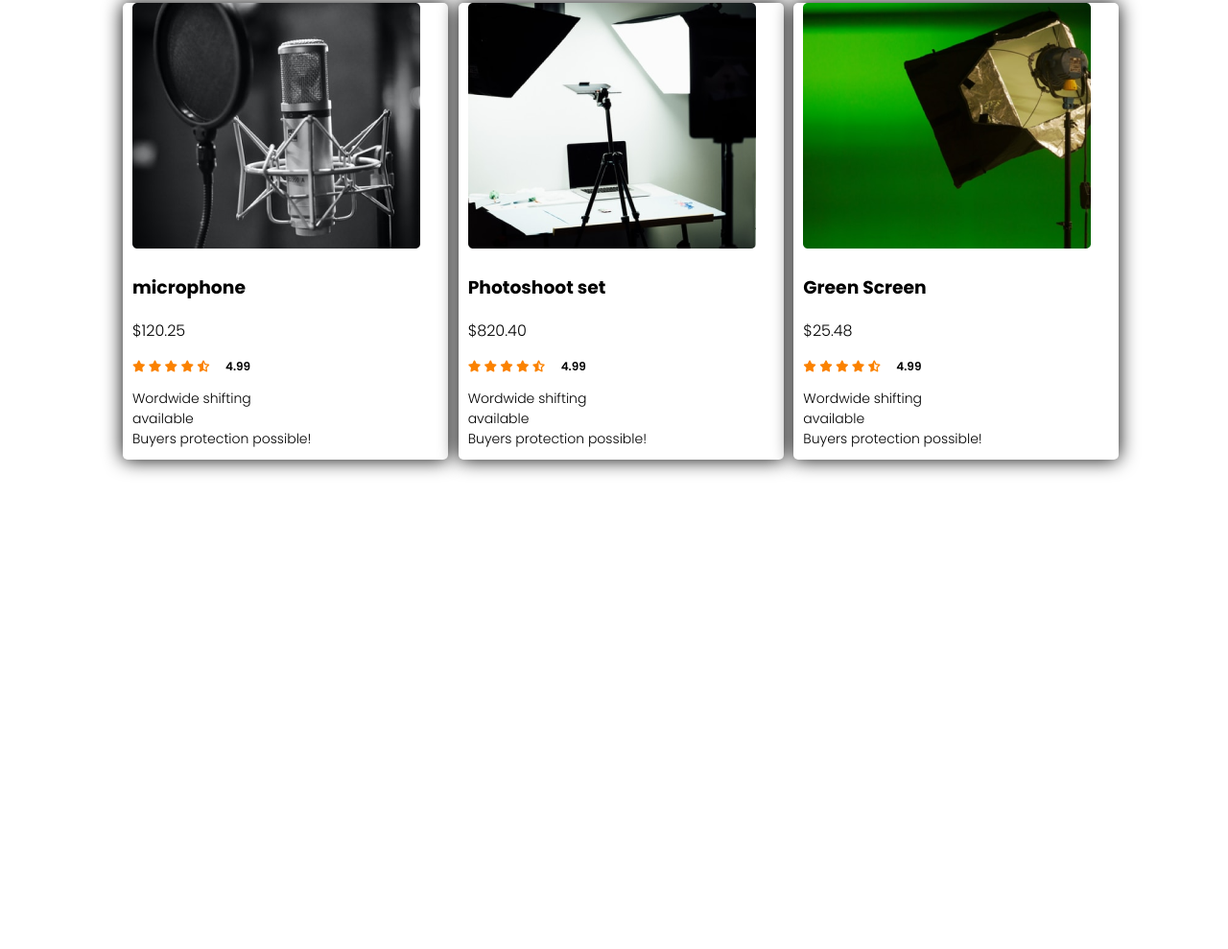
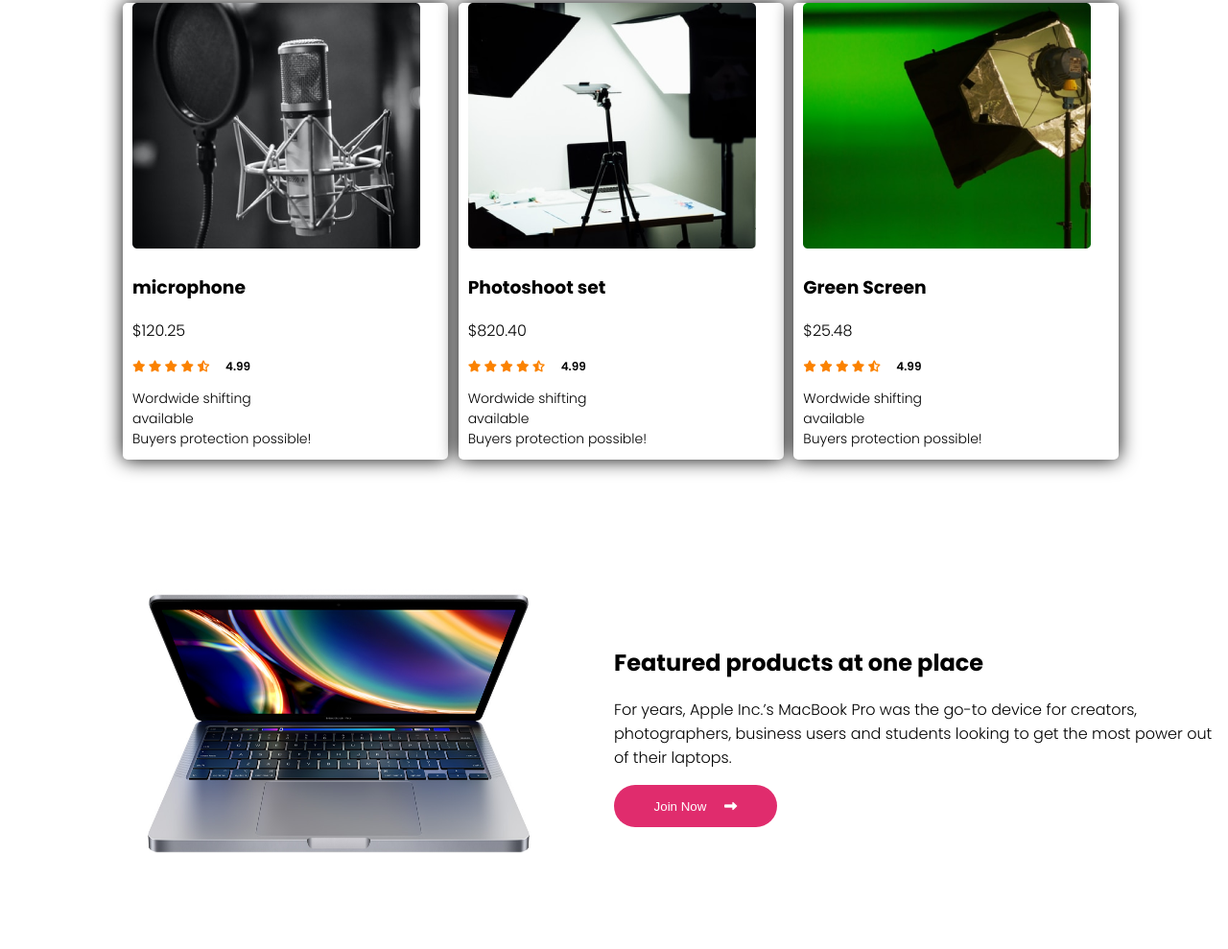
Before and after one commit to Sarfaraj116/second-assignment, a plain HTML site: page index.html in a window 1280 px wide. Shown: the part 1834-2823 px from the top of the page at 96% size. Before the commit the page ends 2363 px from the top, so only its background shows below. Drawn offline with Linux system fonts and the light colour scheme.

Commit message:
everything added

```diff
--- a/index.html
+++ b/index.html
@@ -16,7 +16,7 @@
     </header>
     <!-- journey starts -->
     <main>
-        <section>
+        <section class="first-journey">
             <div class="journey">
                 <h1 class="title">Start your Journey as
                     Influencer</h1>
@@ -211,6 +211,18 @@
                 </div>
             </article>
         </section>
+        <section class="exploring-things">
+            <div class="macbook-pro">
+                <img src="images/MacBook-Pro.jpg" alt="">
+            </div>
+            <div class="macbook-info">
+                <h2>Featured products at one place</h2>
+                <p>For years, Apple Inc.’s MacBook Pro was the go-to device for creators, photographers, business users
+                    and students looking to get the most power out of their laptops.</p>
+                <button class="button">Join Now <span class="aero"><i
+                            class="fas fa-long-arrow-alt-right"></i></span></button>
+            </div>
+        </section>
     </main>
 </body>
 
--- a/styles/style.css
+++ b/styles/style.css
@@ -7,7 +7,7 @@ header h3{
     margin-left: 120px;
     margin-bottom: 100px;
 }
-section{
+.first-journey{
     display: grid;
     grid-template-columns: 1fr 1fr;
     grid-column-gap: 80px;
@@ -97,3 +97,22 @@ cursor: pointer;
       .available{
           font-size: 14px;
       }
+      /* --------------
+      My exploring design
+      --------------------- */
+      .exploring-things{
+          display: grid;
+          grid-template-columns: 1fr 1fr;
+          align-items: center;
+          margin-bottom: 80px;
+      }
+      .macbook-pro img{
+          width: 450px;
+          height: 450px;
+          margin-left: 120px;
+          cursor: pointer;
+      }
+      .macbook-pro:hover img{
+        transform: rotate(380deg) scale(0.7);
+        transition: transform 2.5s ease-in-out;
+        overflow: hidden;
```
Also changed, not shown: images/MacBook-Pro.jpg (added).
